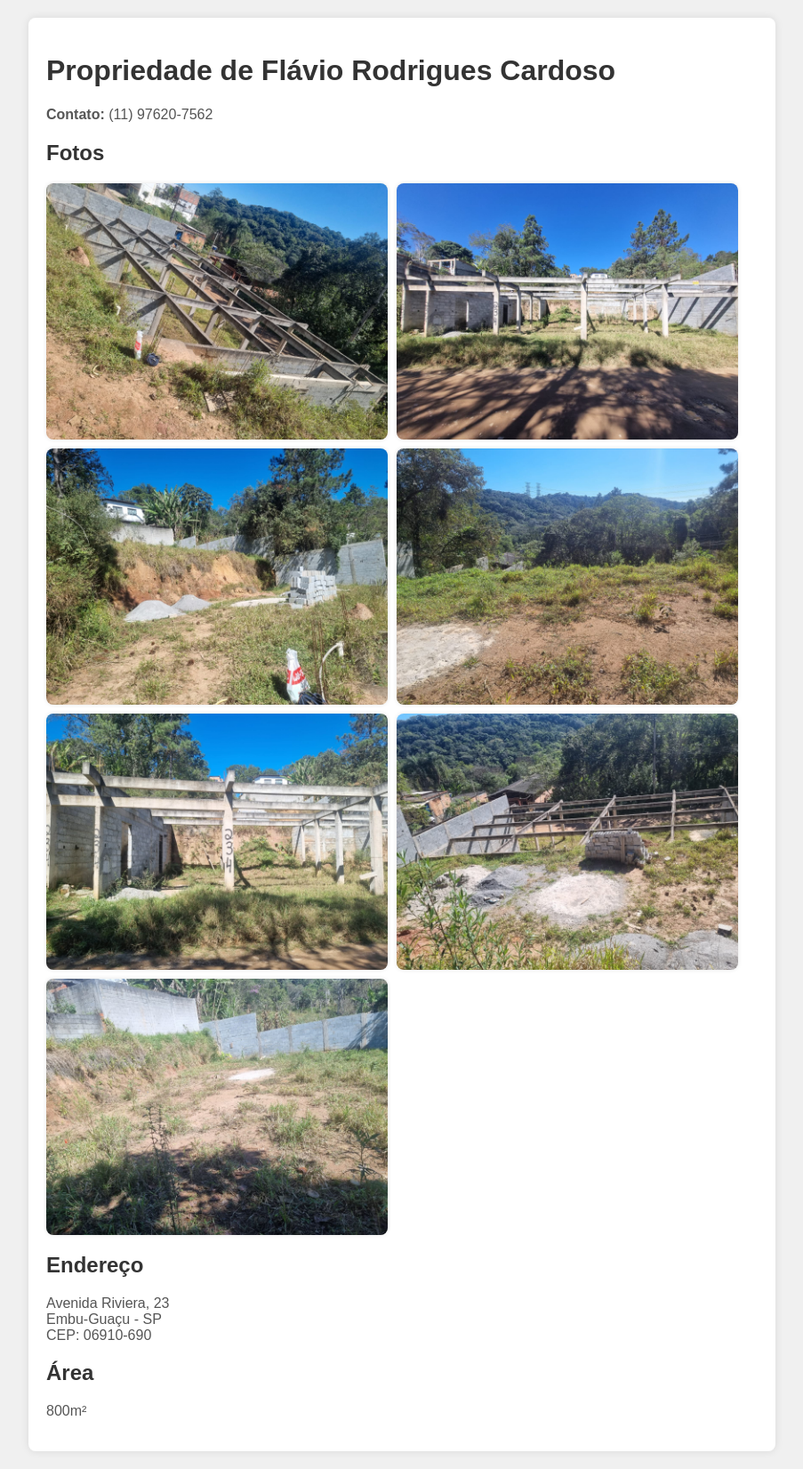
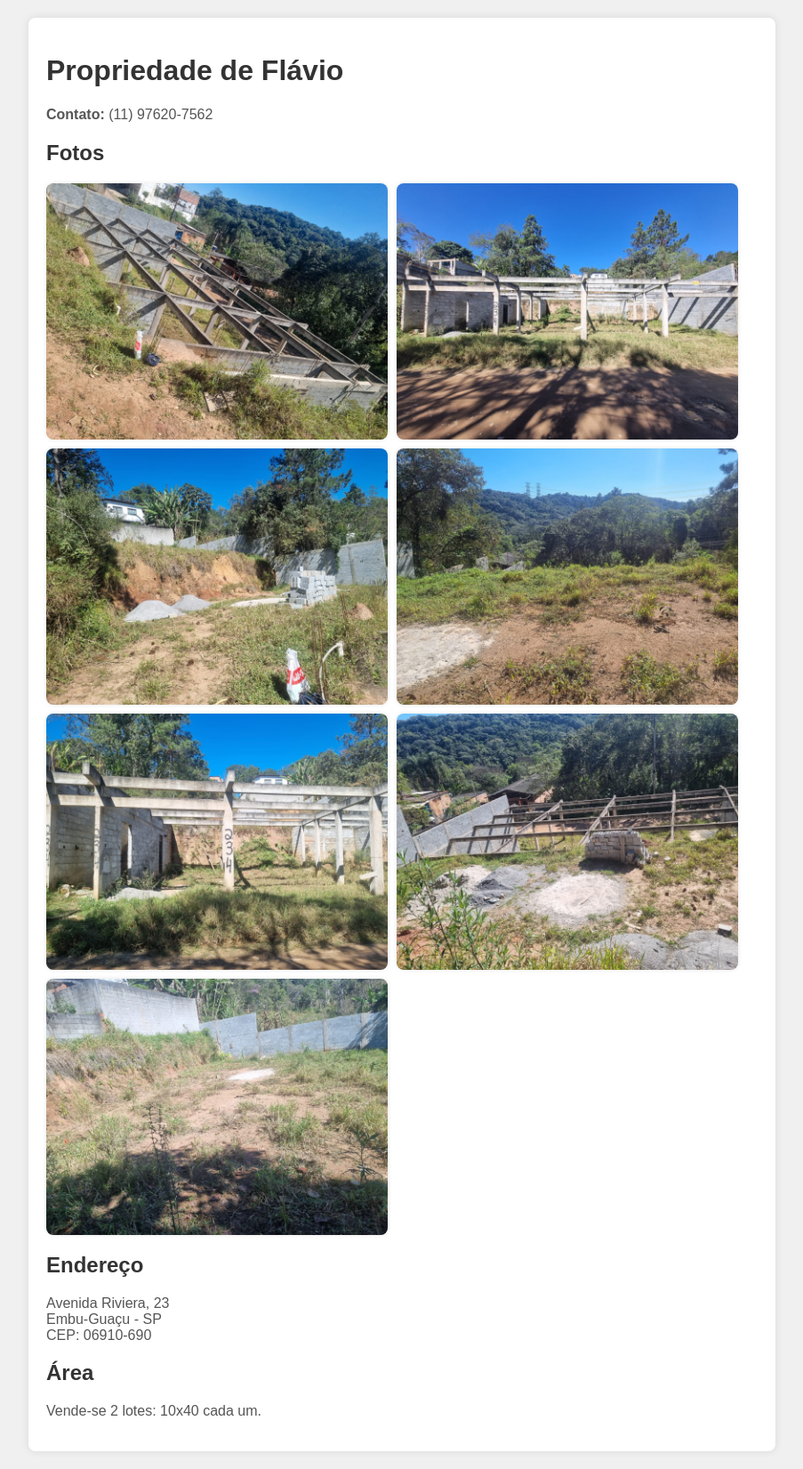
Before and after one commit to mauricio383/mauricio383.github.io, a plain HTML site: page index.html in a window 1280 px wide. Shown: the whole page at 89% size, without its empty margins (188-1091 px from the left). Drawn offline with Linux system fonts and the light colour scheme.

Commit message:
Update index.html

```diff
--- a/index.html
+++ b/index.html
@@ -49,7 +49,7 @@
 </head>
 <body>
     <div class="container">
-        <h1>Propriedade de Flávio Rodrigues Cardoso</h1>
+        <h1>Propriedade de Flávio</h1>
         <p><strong>Contato:</strong> (11) 97620-7562</p>
 
         <h2>Fotos</h2>
@@ -69,7 +69,7 @@
         CEP: 06910-690</p>
 
         <h2>Área</h2>
-        <p>800m²</p>
+        <p>Vende-se 2 lotes: 10x40 cada um.</p>
     </div>
 </body>
 </html>
```
